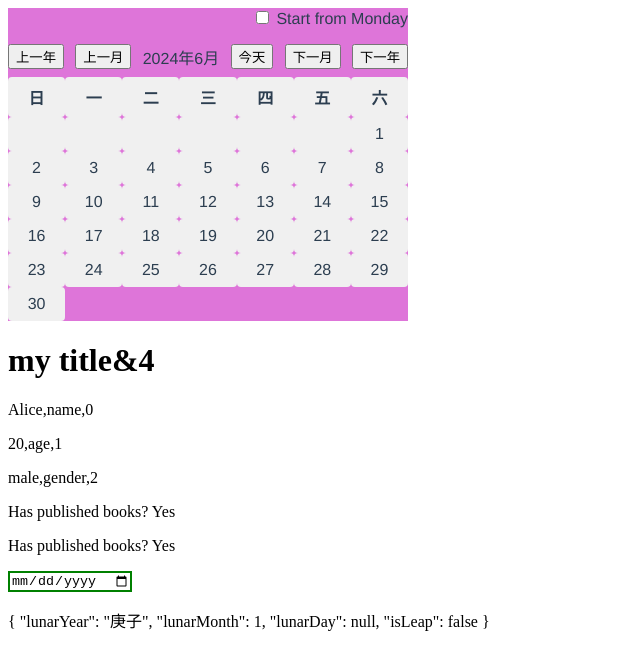
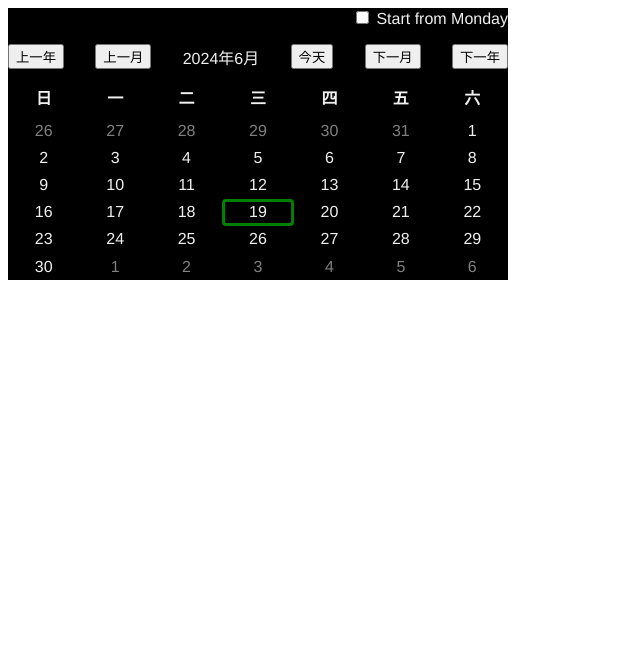
Before and after one commit to bubumua/date-marker, a Vue app: page / in a window 1280 px wide. Shown: the top 670 px of the page, without its empty margins (0-640 px from the left). Built offline with nearby package versions, Linux system fonts and the light colour scheme.

Commit message:
finish highlighting today

```diff
--- a/src/App.vue
+++ b/src/App.vue
@@ -16,9 +16,6 @@ import Calendar2 from "./components/Calendar2.vue";
     <div class="mc">
       <Calendar2 />
     </div>
-    <!-- <TheWelcome /> -->
-    <ListShower size="4" my_title="my title"></ListShower>
-    <LunarConverter></LunarConverter>
   </main>
 </template>
 
--- a/src/components/Calendar2.vue
+++ b/src/components/Calendar2.vue
@@ -38,20 +38,24 @@
       >
         {{ day }}
       </div>
-      <div class="calendar-cell" v-for="(day, index) in days" :key="index">
-        {{ day }}
-      </div>
+      <CalendarCell
+        v-for="(dateInfo, index) in dateInfos"
+        :key="index"
+        :dateInfo="dateInfo"
+      >
+      </CalendarCell>
     </div>
   </div>
 </template>
 
 <script setup>
 import { ref, reactive, computed, watch } from "vue";
+import CalendarCell from "./CalendarCell.vue";
 
-const date_now = new Date();
+const full_date_now = new Date();
 const currentDate = ref(new Date());
-const day_header_list = ref(["日", "一", "二", "三", "四", "五", "六"]);
-let if_start_from_monday = ref(false);
+// const day_header_list = ref(["日", "一", "二", "三", "四", "五", "六"]);
+// let if_start_from_monday = ref(false);
 const day_header = reactive({
   if_start_from_monday: false,
   list: ["日", "一", "二", "三", "四", "五", "六"],
@@ -67,29 +71,61 @@ const day_header_watch = watch(
   }
 );
 
-const days = computed(() => {
+const dateInfos = computed(() => {
+  console.log("compute dateInfos");
   const year = currentDate.value.getFullYear();
   const month = currentDate.value.getMonth();
-
   // 获取当前月份的第一天
   const firstDay = new Date(year, month, 1);
-  // 获取该月的天数
+  // 获取该月的天数（日期参数0表示获取上个月的最后一天的日期）
   const daysInMonth = new Date(year, month + 1, 0).getDate();
+  const daysInLastMonth = new Date(year, month, 0).getDate();
   // 存储要渲染的日期
-  const daysArray = [];
-
+  const datesArray = [];
   // 插入上月日期
-  const last_month_rest =
+  const last_month_rest_count =
     (7 + firstDay.getDay() - day_header.if_start_from_monday) % 7;
-  for (let i = 0; i < last_month_rest; i++) {
-    daysArray.push("");
+  for (
+    let i = daysInLastMonth - last_month_rest_count + 1;
+    i <= daysInLastMonth;
+    i++
+  ) {
+    datesArray.push({
+      date: i,
+      isToday: false,
+      isCurrentMonth: false,
+      // TODO: complete record of last_month_rest
+      activities: [],
+    });
   }
   // 插入本月日期
+  const date_today = full_date_now.getDate();
   for (let i = 1; i <= daysInMonth; i++) {
-    daysArray.push(i);
+    datesArray.push({
+      date: i,
+      isToday:
+        currentDate.value.getFullYear() == full_date_now.getFullYear() &&
+        currentDate.value.getMonth() == full_date_now.getMonth() &&
+        date_today == i,
+      isCurrentMonth: true,
+      // TODO: complete record of last_month_rest
+      activities: [],
+    });
   }
 
-  return daysArray;
+  // 插入下月日期
+  const daysArray_len = datesArray.length;
+  for (let i = 1; i <= 42 - daysArray_len; i++) {
+    datesArray.push({
+      date: i,
+      isToday: false,
+      isCurrentMonth: false,
+      // TODO: complete record of last_month_rest
+      activities: [],
+    });
+  }
+
+  return datesArray;
 });
 
 const formattedDate = computed(() => {
@@ -120,16 +156,17 @@ const nextMonth = () => {
 };
 
 const focusOnToday = () => {
-  currentDate.value = date_now;
+  currentDate.value = full_date_now;
   currentDate.value = new Date(currentDate.value);
 };
 </script>
 
 <style>
 .calendar {
-  max-width: 400px;
+  max-width: 500px;
   margin: 0 auto;
-  background-color: #de75d9;
+  background-color: black;
+  color: #f0f0f0;
 }
 
 .calendar-setting {
@@ -154,7 +191,7 @@ const focusOnToday = () => {
 .calendar-cell {
   text-align: center;
   padding: 0.5rem;
-  background-color: #f0f0f0;
+  /* background-color: #f0f0f0; */
   border-radius: 0.25rem;
 }
 
--- /dev/null
+++ b/src/components/CalendarCell.vue
@@ -0,0 +1,39 @@
+<template>
+  <div :class="calendar_cell_class">
+    <span>{{ dateInfo.date }}</span>
+    <!-- <div v-for="(record, index) in records" :key="index"></div> -->
+  </div>
+</template>
+
+<script setup>
+import { ref, reactive, computed } from "vue";
+const props = defineProps({
+  dateInfo: {
+    type: Object,
+    required: true,
+  },
+});
+
+const calendar_cell_class = computed(() => ({
+  "calendar-cell": true,
+  "calendar-cell-diluted": !props.dateInfo.isCurrentMonth,
+  "calendar-cell-highlighted": props.dateInfo.isToday,
+}));
+</script>
+
+<style scoped>
+.calendar-cell {
+  text-align: center;
+  padding: 0.1rem;
+  /* background-color: #f0f0f0; */
+  border-radius: 0.25rem;
+  /* 为了弥合与当前日期边框的差距，设置一个粗细相同的边框 */
+  border: 3px solid black;
+}
+.calendar-cell-diluted {
+  color: grey;
+}
+.calendar-cell-highlighted {
+  border: 3px solid green;
+}
+</style>
```
